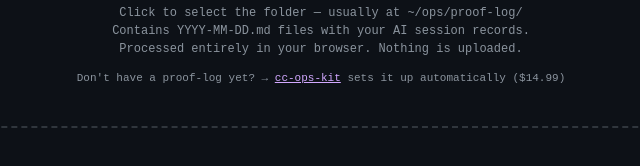
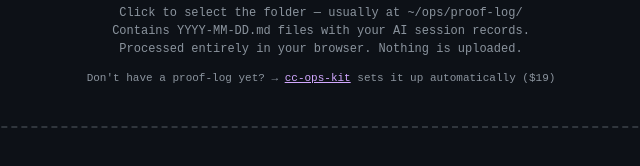
Before and after one commit to yurukusa/cc-weekly-report, a website: page index.html in a window 1280 px wide. Shown: the part 202-368 px from the top of the page, 319-959 px from the left. Drawn offline with Linux system fonts and the light colour scheme.

Commit message:
fix: update cc-ops-kit price to $19

```diff
--- a/index.html
+++ b/index.html
@@ -84,7 +84,7 @@
     <p>Click to select the folder — usually at <code>~/ops/proof-log/</code><br>
     Contains <code>YYYY-MM-DD.md</code> files with your AI session records.<br>
     Processed entirely in your browser. Nothing is uploaded.</p>
-    <p style="margin-top:12px;font-size:11px;color:var(--muted)">Don't have a proof-log yet? → <a href="https://yurukusa.github.io/cc-ops-kit-landing/" target="_blank" style="color:var(--purple)">cc-ops-kit</a> sets it up automatically ($14.99)</p>
+    <p style="margin-top:12px;font-size:11px;color:var(--muted)">Don't have a proof-log yet? → <a href="https://yurukusa.github.io/cc-ops-kit-landing/" target="_blank" style="color:var(--purple)">cc-ops-kit</a> sets it up automatically ($19)</p>
   </div>
 
   <div id="output">
```
